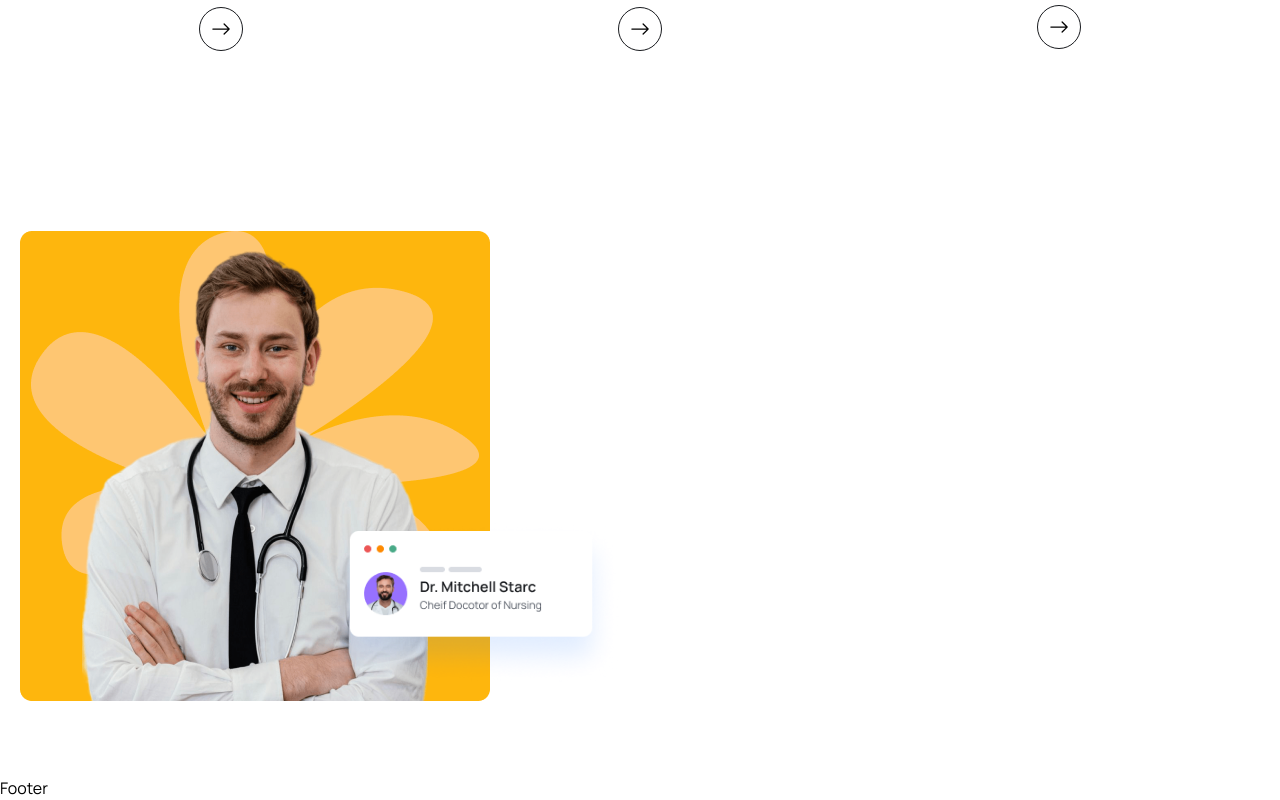
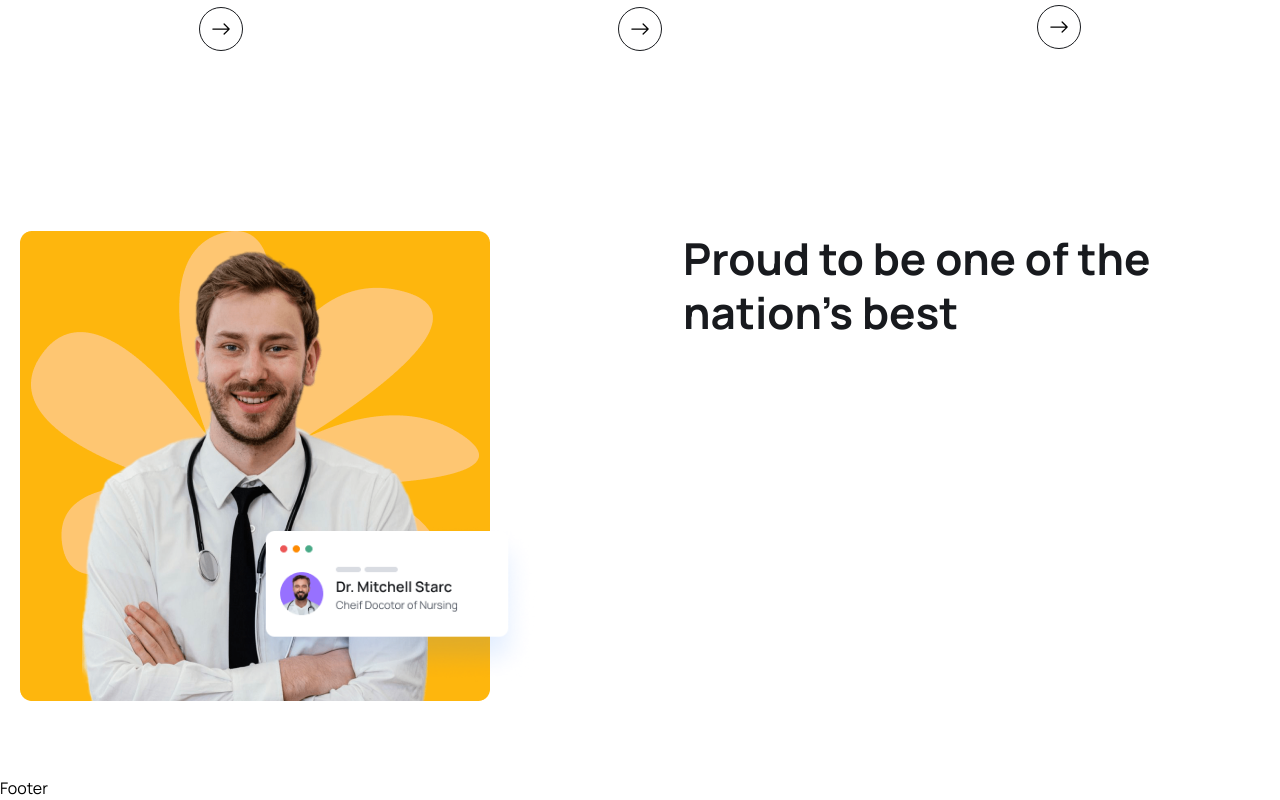
Before and after one commit to AayushAryan007/docAppoint, a React (Vite) app in the folder client/: page / in a window 1280 px wide. Shown: the part 1498-2298 px from the top of the page. Built offline with nearby package versions, Linux system fonts and the light colour scheme; the HTML template or start-up script is replaced by a standard one.

Commit message:
about sections image content

```diff
--- a/client/src/components/About/About.jsx
+++ b/client/src/components/About/About.jsx
@@ -15,7 +15,10 @@ const About = () => {
             </div>
           </div>
 
-          {/* ===about content ======== */}
+          {/* ======about content======== */}
+          <div className="w-full lg:w-1/2 xl:w-[670px] order-1 lg:order-2">
+            <h2 className="heading">Proud to be one of the nation's best</h2>
+          </div>
         </div>
       </div>
     </section>
```
